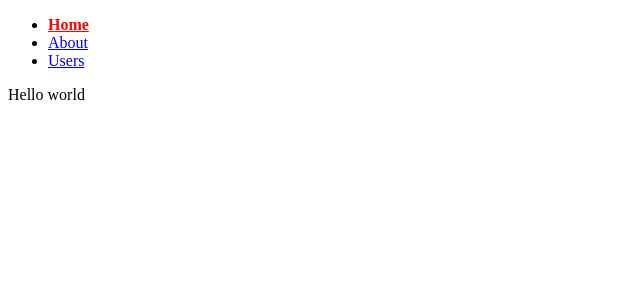
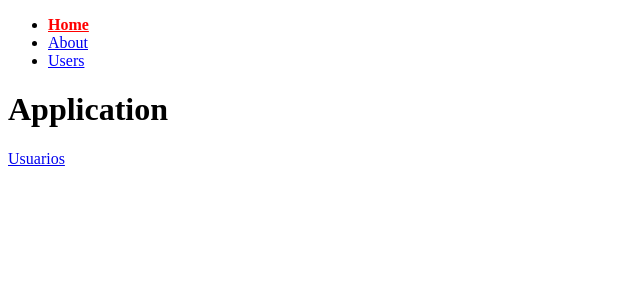
Before and after one commit to patricio0312rev/react-router-v6, a React (Create React App) app: page / in a window 1280 px wide. Shown: the top 300 px of the page, without its empty margins (0-640 px from the left). Built offline with nearby package versions, Linux system fonts and the light colour scheme.

Commit message:
Utilizando la etiqueta Link

```diff
--- a/src/components/Navbar/Navbar.component.jsx
+++ b/src/components/Navbar/Navbar.component.jsx
@@ -13,7 +13,7 @@
                     <NavLink className={({isActive}) => isActive ? "active" : ""} to='/about'>About</NavLink>
                 </li>
                 <li>
-                    <NavLink className={({isActive}) => isActive ? "active" : ""} to='/users'>Users</NavLink>
+                    <NavLink className={({isActive}) => isActive ? "active" : "blue"} to='/users'>Users</NavLink>
                 </li>
             </ul>
         </div>
--- a/src/components/Navbar/navbar.styles.css
+++ b/src/components/Navbar/navbar.styles.css
@@ -2,3 +2,7 @@
     color: red;
     font-weight: bold;
 }
+
+.blue {
+    color: blue;
+}
--- a/src/pages/HomePage.js
+++ b/src/pages/HomePage.js
@@ -1,7 +1,14 @@
-import React from 'react'
+import React from 'react';
+import { Link } from 'react-router-dom';
+
+
+const userId = 10;
 
 export default function HomePage() {
     return (
-        <div>Hello world</div>
+        <div>
+            <h1>Application</h1>
+            <Link to={`/users/${userId}`}>Usuarios</Link>
+        </div>
     )
 }
```
